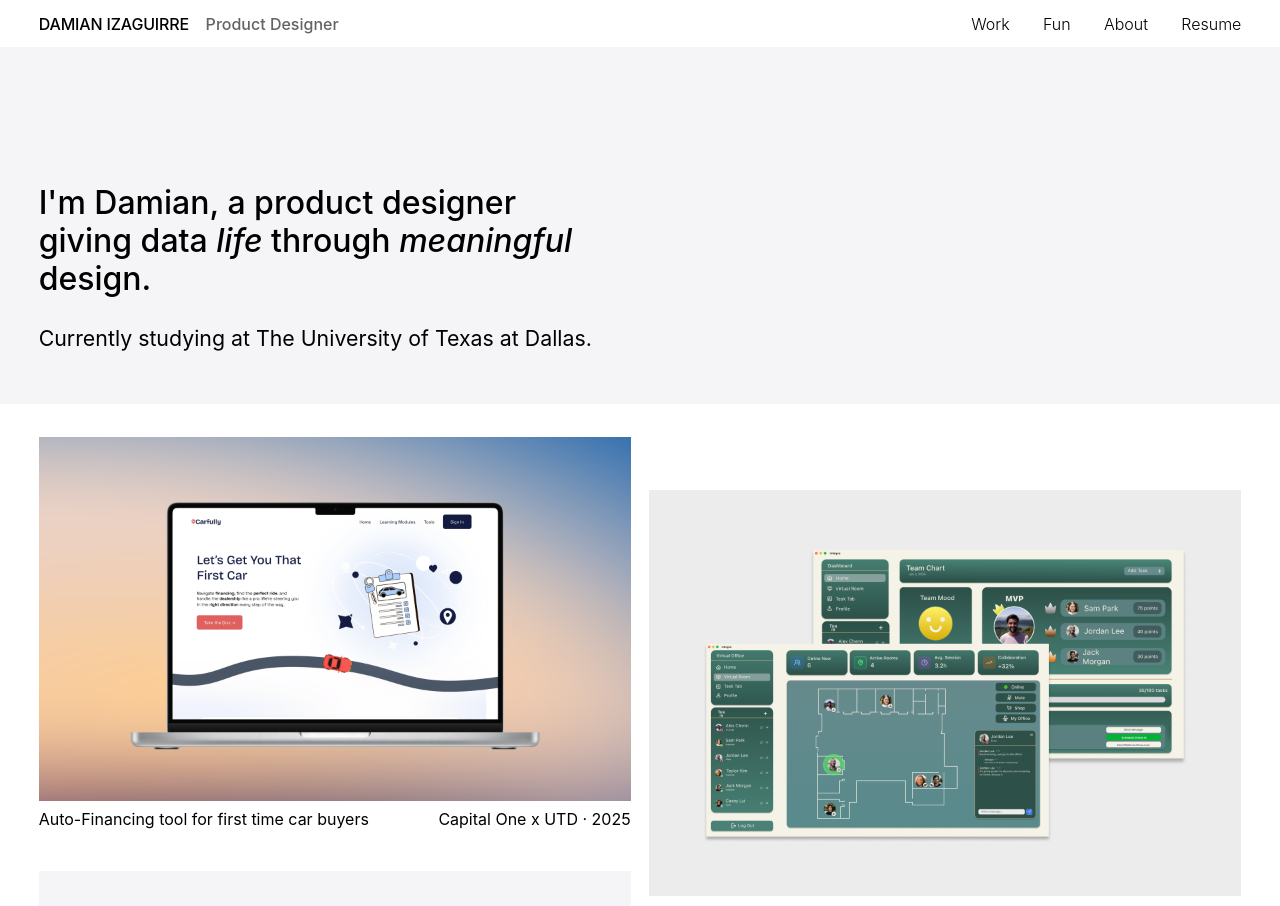
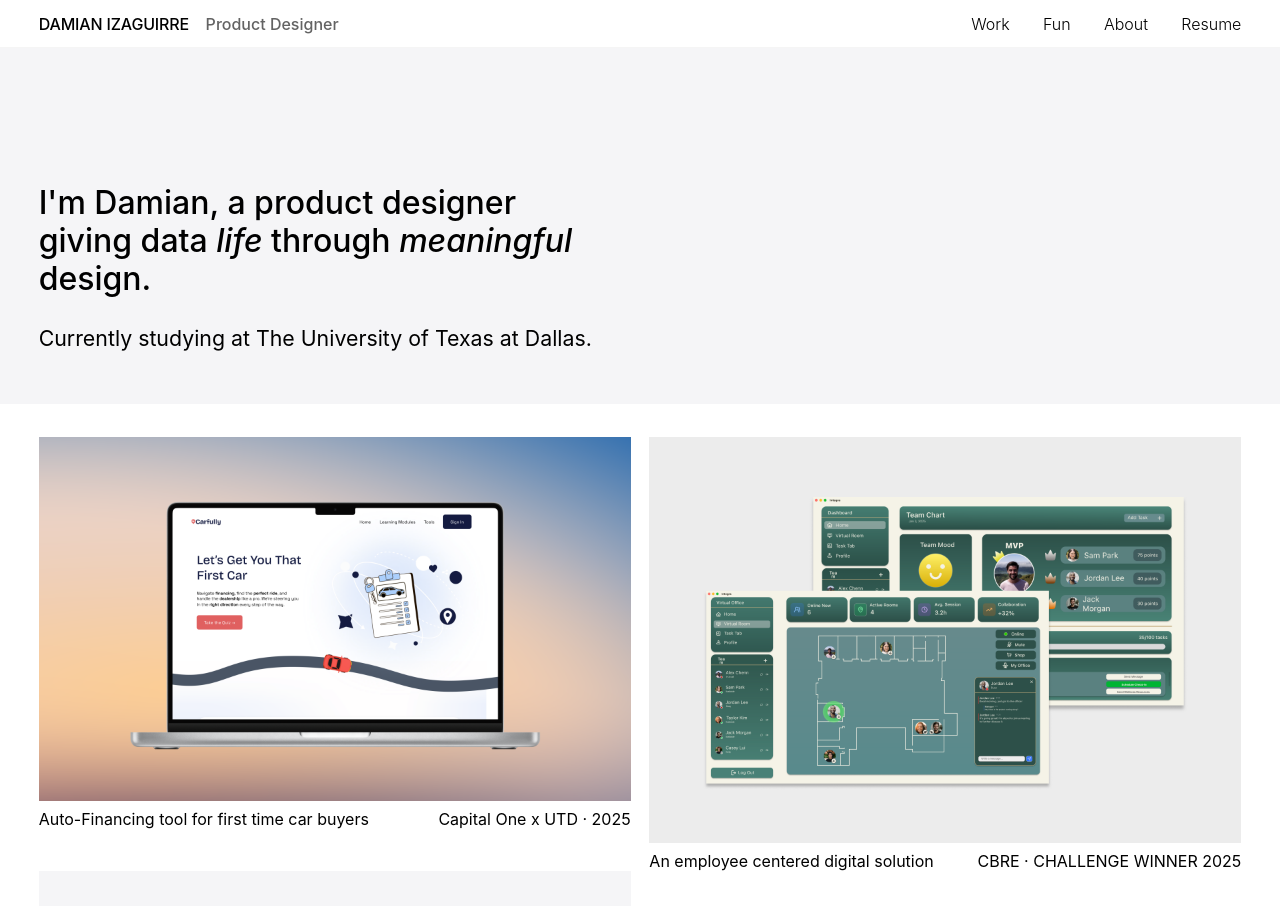
Before and after one commit to damianizaguirre/2026-Portfolio, a Next.js app: page / in a window 1280 px wide. Shown: the top 906 px of the page. Built offline with nearby package versions, Linux system fonts and the light colour scheme.

Commit message:
Align CBRE card top to Carfully card top
Remove the right-column vertical offset so both columns start
at the same y position in the project grid.

Co-authored-by: Damian Izaguirre <damianizaguirre@users.noreply.github.com>

```diff
--- a/src/app/page.tsx
+++ b/src/app/page.tsx
@@ -89,10 +89,7 @@ export default function Home() {
           </div>
           <div
             className="flex flex-col"
-            style={{
-              gap: "clamp(28px, 3.1vw, 60px)",
-              marginTop: "var(--col-offset)",
-            }}
+            style={{ gap: "clamp(28px, 3.1vw, 60px)" }}
           >
             <ProjectCard {...projects[1]} />
             <ProjectCard {...projects[3]} />
```
